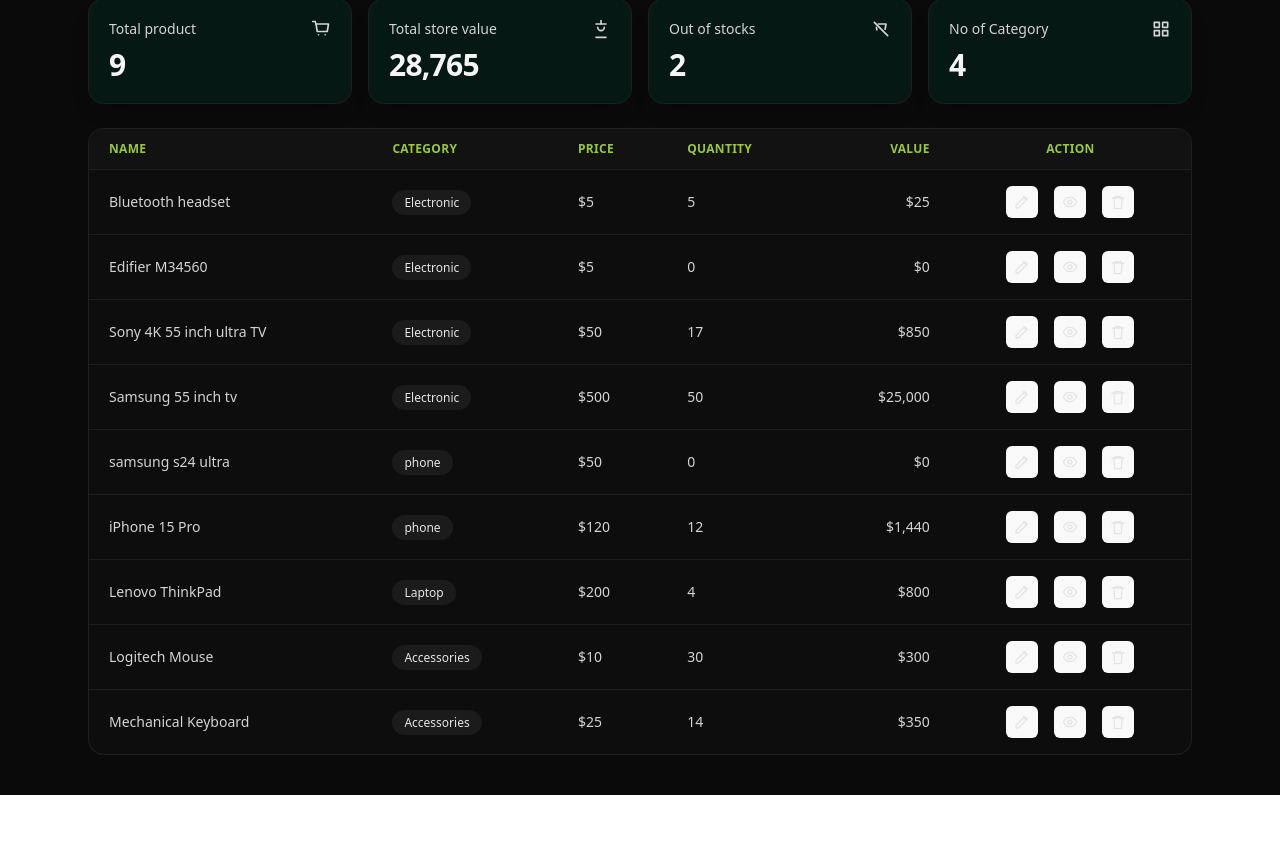
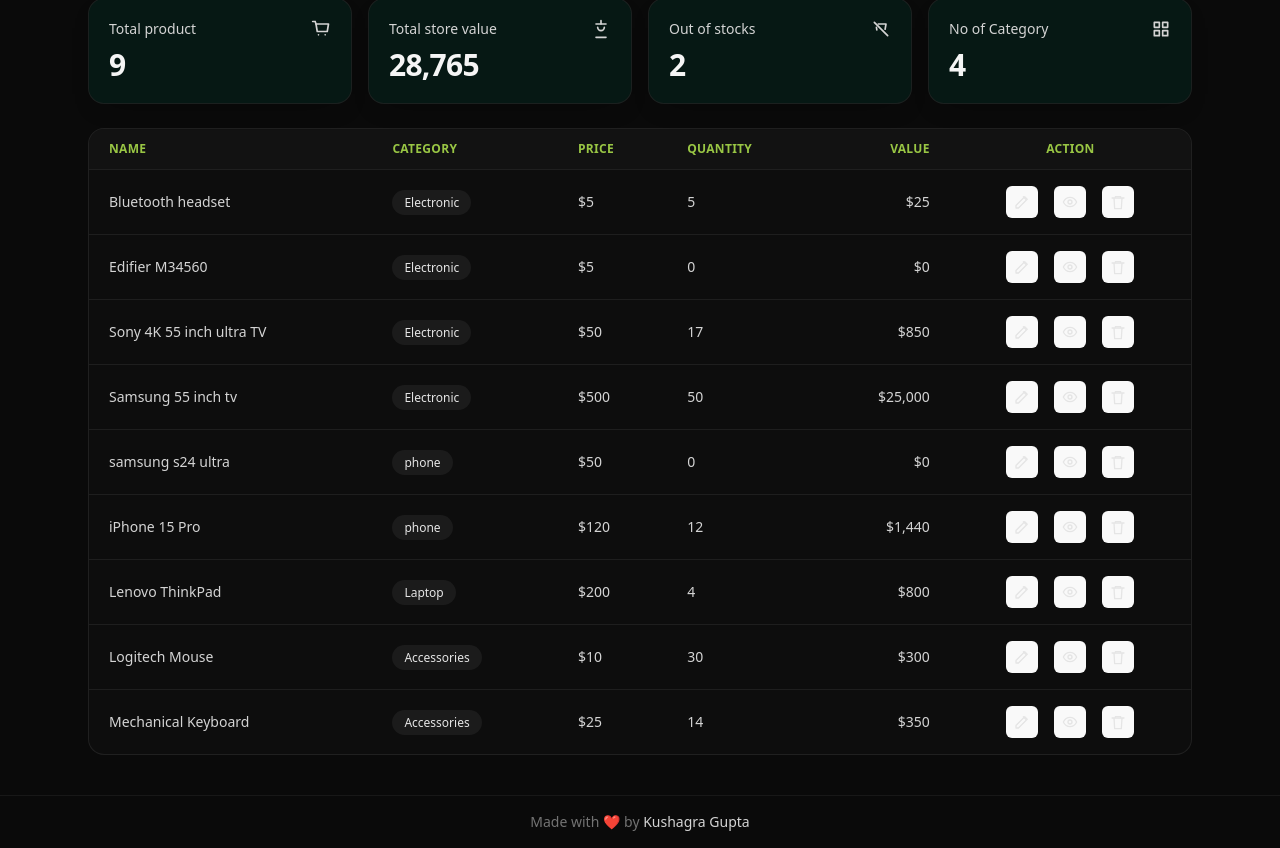
Before and after one commit to Kushagra-234/Lucidity, a React (Vite) app: page / in a window 1280 px wide. Shown: the part 150-998 px from the top of the page. Before the commit the page ends 945 px from the top, so only its background shows below. Built offline with nearby package versions, Linux system fonts and the light colour scheme; no server answers.

Commit message:
feat: add footer with author credit

```diff
--- a/src/core/layout/AppLayout.tsx
+++ b/src/core/layout/AppLayout.tsx
@@ -10,11 +10,14 @@
 
 export function AppLayout({ mode, onModeChange, children }: Props) {
   return (
-    <div className="min-h-screen bg-neutral-950 text-neutral-100">
-      <div className="mx-auto w-full max-w-6xl">
+    <div className="flex min-h-screen flex-col bg-neutral-950 text-neutral-100">
+      <div className="mx-auto w-full max-w-6xl flex-1">
         <TopNav mode={mode} onModeChange={onModeChange} />
         <main className="px-6 pb-10">{children}</main>
       </div>
+      <footer className="border-t border-neutral-800/50 py-4 text-center text-sm text-neutral-500">
+        Made with ❤️ by <span className="text-neutral-300">Kushagra Gupta</span>
+      </footer>
     </div>
   );
 }
```
Also changed, not shown: 1 other file (tests, documents, lock files or other folders).
